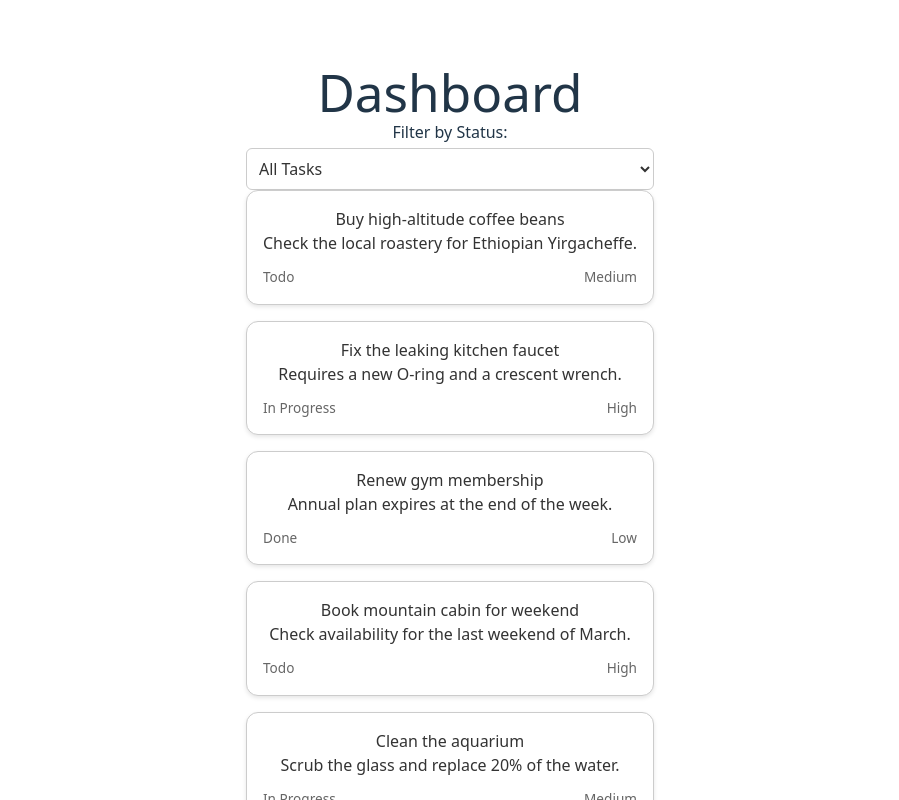
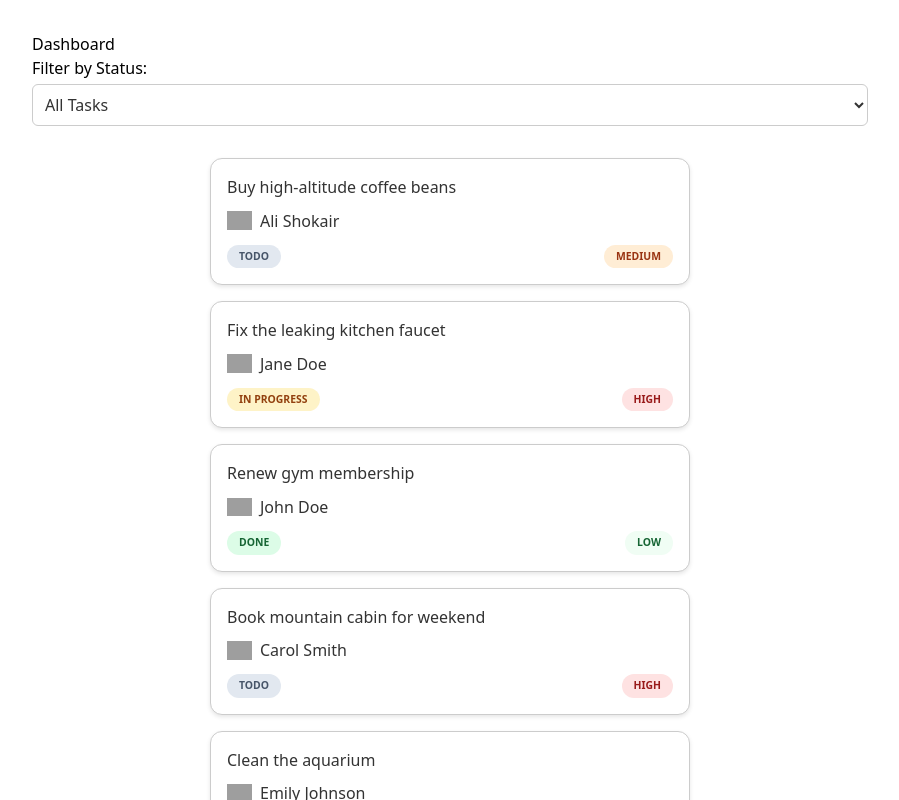
Before and after one commit to alishkeir/vue-task-management-dashboard, a Vue app: page / in a window 1280 px wide. Shown: the top 800 px of the page, without its empty margins (190-1089 px from the left). Built offline with nearby package versions, Linux system fonts and the light colour scheme; grey boxes are pictures that could not be loaded.

Commit message:
Fixed data content and updated Task Card/List UI

```diff
--- a/src/components/tasks/TaskCard.vue
+++ b/src/components/tasks/TaskCard.vue
@@ -2,17 +2,21 @@
   <div class="task-card">
     <h3>{{ task.title }}</h3>
 
-    <p>{{ task.description }}</p>
+    <div class="task-assignee">
+      <img src="https://icons.veryicon.com/png/o/miscellaneous/standard/avatar-15.png" alt="" />
+      <p>{{ task.assignee }}</p>
+    </div>
 
     <div class="task-footer">
-      <span>{{ task.status.replace('_', ' ') }}</span>
-      <span>{{ task.priority }}</span>
+      <CardBadge :text="task.status" type="status" />
+      <CardBadge :text="task.priority" type="priority" />
     </div>
   </div>
 </template>
 
 <script setup lang="ts">
 import type { ITask } from '@/types/task';
+import CardBadge from '../common/CardBadge.vue';
 
 defineProps<{
   task: ITask;
@@ -29,12 +33,20 @@ defineProps<{
   color: #333;
 }
 
+.task-assignee {
+  display: flex;
+  align-items: center;
+  gap: 8px;
+  margin-top: 0.6rem;
+}
+
+.task-assignee img {
+  width: 25px;
+}
+
 .task-footer {
   display: flex;
   justify-content: space-between;
   margin-top: 12px;
-  font-size: 0.85rem;
-  color: #666;
-  text-transform: capitalize;
 }
 </style>
--- a/src/components/tasks/TaskList.vue
+++ b/src/components/tasks/TaskList.vue
@@ -20,5 +20,7 @@ defineProps<{
   display: flex;
   flex-direction: column;
   gap: 1rem;
+  max-width: 30rem;
+  margin: 2rem auto;
 }
 </style>
--- a/src/services/data.json
+++ b/src/services/data.json
@@ -2,49 +2,49 @@
   {
     "id": 1,
     "title": "Buy high-altitude coffee beans",
-    "description": "Check the local roastery for Ethiopian Yirgacheffe.",
     "status": "todo",
     "priority": "medium",
-    "createdAt": "2026-02-11T08:30:00Z"
+    "createdAt": "2026-02-11T08:30:00Z",
+    "assignee": "Ali Shokair"
   },
   {
     "id": 2,
     "title": "Fix the leaking kitchen faucet",
-    "description": "Requires a new O-ring and a crescent wrench.",
     "status": "in_progress",
     "priority": "high",
-    "createdAt": "2026-02-10T14:15:00Z"
+    "createdAt": "2026-02-10T14:15:00Z",
+    "assignee": "Jane Doe"
   },
   {
     "id": 3,
     "title": "Renew gym membership",
-    "description": "Annual plan expires at the end of the week.",
     "status": "done",
     "priority": "low",
-    "createdAt": "2026-02-01T09:00:00Z"
+    "createdAt": "2026-02-01T09:00:00Z",
+    "assignee": "John Doe"
   },
   {
     "id": 4,
     "title": "Book mountain cabin for weekend",
-    "description": "Check availability for the last weekend of March.",
     "status": "todo",
     "priority": "high",
-    "createdAt": "2026-02-11T11:00:00Z"
+    "createdAt": "2026-02-11T11:00:00Z",
+    "assignee": "Carol Smith"
   },
   {
     "id": 5,
     "title": "Clean the aquarium",
-    "description": "Scrub the glass and replace 20% of the water.",
     "status": "in_progress",
     "priority": "medium",
-    "createdAt": "2026-02-09T16:45:00Z"
+    "createdAt": "2026-02-09T16:45:00Z",
+    "assignee": "Emily Johnson"
   },
   {
     "id": 6,
     "title": "Organize bookshelf",
-    "description": "Sort by genre and then alphabetically by author.",
     "status": "todo",
     "priority": "low",
-    "createdAt": "2026-02-11T13:20:00Z"
+    "createdAt": "2026-02-11T13:20:00Z",
+    "assignee": "Alex Turner"
   }
 ]
--- a/src/style.css
+++ b/src/style.css
@@ -4,78 +4,4 @@
   font-family: system-ui, Avenir, Helvetica, Arial, sans-serif;
   line-height: 1.5;
   font-weight: 400;
-
-  color-scheme: light dark;
-  color: rgba(255, 255, 255, 0.87);
-  background-color: #242424;
-
-  font-synthesis: none;
-  text-rendering: optimizeLegibility;
-  -webkit-font-smoothing: antialiased;
-  -moz-osx-font-smoothing: grayscale;
 }
-
-a {
-  font-weight: 500;
-  color: #646cff;
-  text-decoration: inherit;
-}
-a:hover {
-  color: #535bf2;
-}
-
-body {
-  margin: 0;
-  display: flex;
-  place-items: center;
-  min-width: 320px;
-  min-height: 100vh;
-}
-
-h1 {
-  font-size: 3.2em;
-  line-height: 1.1;
-}
-
-button {
-  border-radius: 8px;
-  border: 1px solid transparent;
-  padding: 0.6em 1.2em;
-  font-size: 1em;
-  font-weight: 500;
-  font-family: inherit;
-  background-color: #1a1a1a;
-  cursor: pointer;
-  transition: border-color 0.25s;
-}
-button:hover {
-  border-color: #646cff;
-}
-button:focus,
-button:focus-visible {
-  outline: 4px auto -webkit-focus-ring-color;
-}
-
-.card {
-  padding: 2em;
-}
-
-#app {
-  max-width: 1280px;
-  margin: 0 auto;
-  padding: 2rem;
-  text-align: center;
-}
-
-@media (prefers-color-scheme: light) {
-  :root {
-    color: #213547;
-    background-color: #ffffff;
-  }
-  a:hover {
-    color: #747bff;
-  }
-  button {
-    background-color: #f9f9f9;
-  }
-}
--- a/src/types/task.ts
+++ b/src/types/task.ts
@@ -6,7 +6,7 @@ export type TTaskFilter = TTaskStatus | 'all';
 export interface ITask {
   id: string | number;
   title: string;
-  description?: string;
+  assignee?: string;
   status: TTaskStatus;
   priority: TTaskPriority;
   createdAt: string;
```
